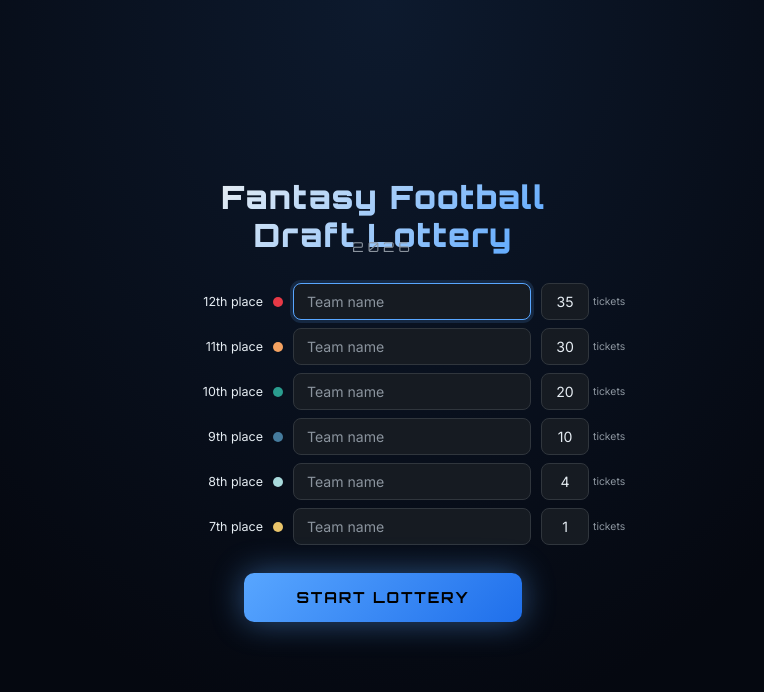
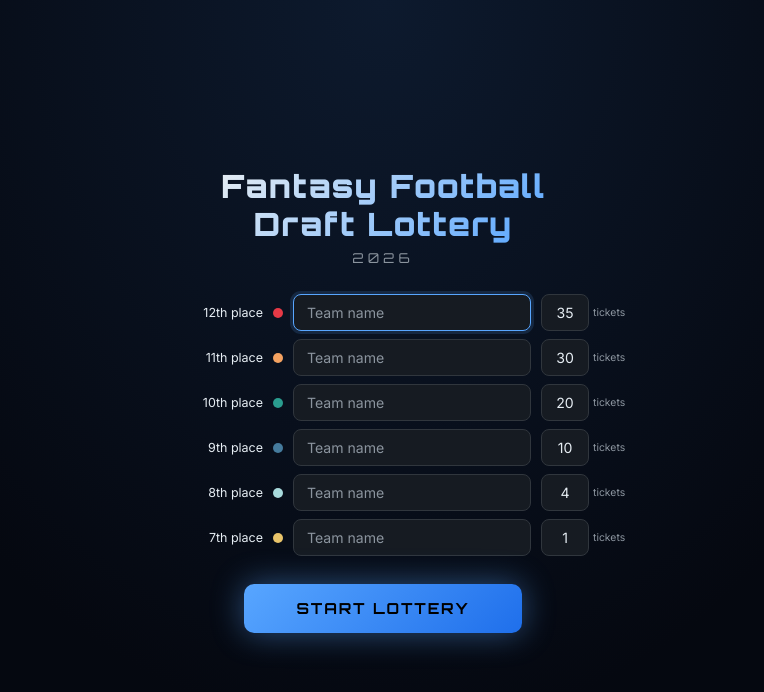
Before and after one commit to debrine/Fantasy-Football-Lottery, a plain HTML site: page index.html in a window 1280 px wide. Shown: the whole page, without its empty margins (257-1021 px from the left). Drawn offline with nearby package versions, Linux system fonts and the light colour scheme.

Commit message:
fix margin

```diff
--- a/index.html
+++ b/index.html
@@ -75,7 +75,7 @@
         letter-spacing: 0.3em;
         color: var(--muted);
         text-align: center;
-        margin-top: -16px;
+        margin-top: 6px;
       }
 
       .team-inputs {
```
